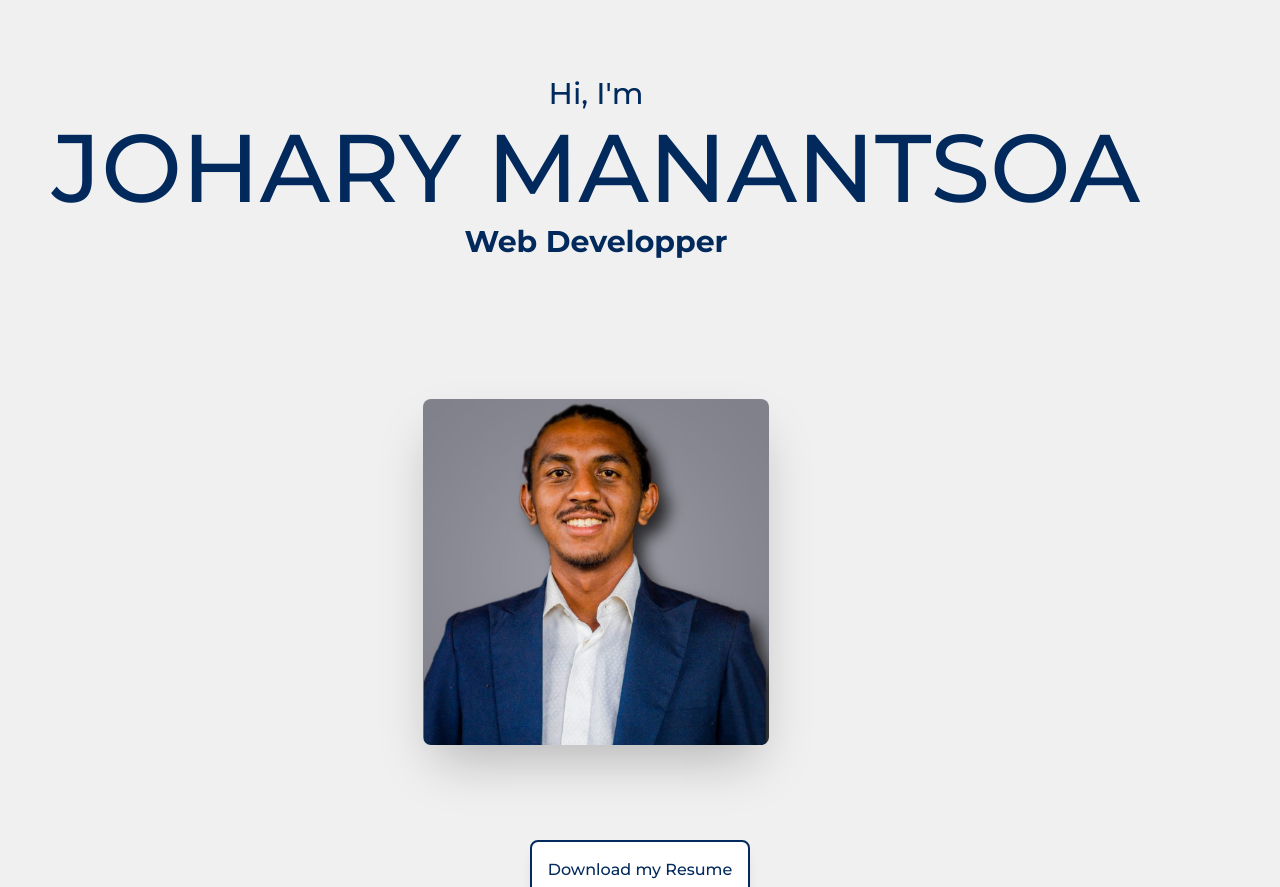
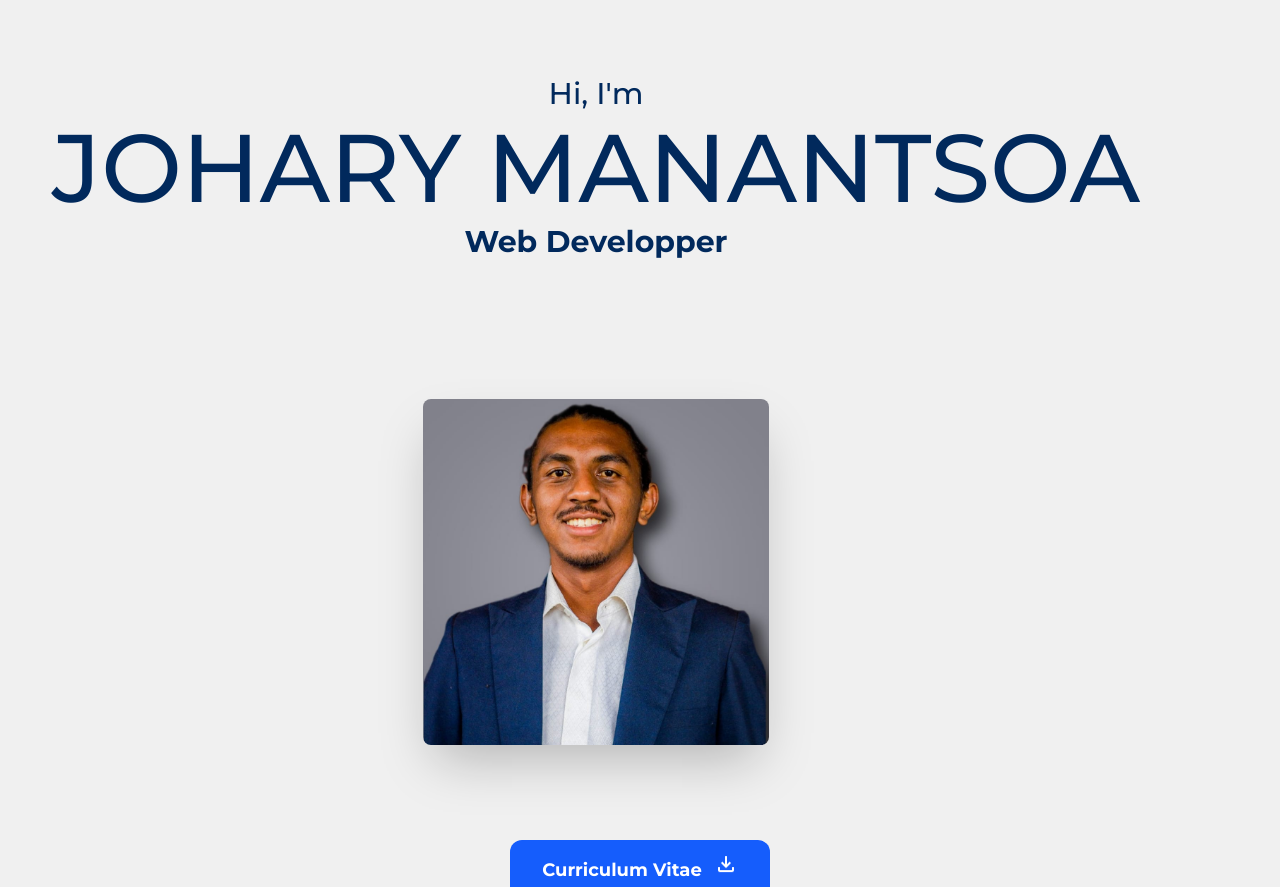
Before and after one commit to joharymanantsoa/johary-portfolio, a React (Vite) app: page / in a window 1280 px wide. Shown: the top 887 px of the page. Built offline with nearby package versions, Linux system fonts and the light colour scheme.

Commit message:
feat: update react-icons to version 5.6.0 and refactor CV download functionality

```diff
--- a/package.json
+++ b/package.json
@@ -17,7 +17,7 @@
     "pnpm": "^10.12.4",
     "react": "^19.1.0",
     "react-dom": "^19.1.0",
-    "react-icons": "^5.5.0",
+    "react-icons": "^5.6.0",
     "swiper": "^11.2.10",
     "tailwindcss": "^4.1.10"
   },
--- /dev/null
+++ b/src/components/BoutonCV/DownloadCV.jsx
@@ -0,0 +1,20 @@
+import johary from '../../../src/CV_johary.pdf'
+import { MdOutlineFileDownload } from 'react-icons/md'
+
+function DownloadCV() {
+    return (
+        <div>
+            <a
+                href={johary}
+                download="CV_johary.pdf"
+                className="inline-flex items-center gap-3 px-8 py-4 text-lg font-bold text-white bg-blue-600 rounded-xl shadow-[0_10px_0_0_#1e3a8a] hover:shadow-[0_4px_0_0_#1e3a8a] hover:translate-y-1 transition-all duration-150"
+            >
+                <span>Curriculum Vitae</span>
+                <span className="text-2xl animate-bounce"><MdOutlineFileDownload /></span>
+
+            </a>
+        </div>
+    )
+}
+
+export default DownloadCV
--- a/src/components/Information/Information.jsx
+++ b/src/components/Information/Information.jsx
@@ -1,9 +1,9 @@
 import './Information.css'
 import profil from '../../assets/johary_fond_gris.jpeg'
-import johary from '../../../src/CV_johary.pdf'
+import DownloadCV from '../BoutonCV/DownloadCV'
 
 function Information() {
-    return(
+    return (
         <>
             <div className="hero flex flex-wrap justify-between items-center min-h-screen" id='home'>
                 <div className="flex flex-col justify-center">
@@ -17,10 +17,7 @@ function Information() {
                 </div>
             </div>
             <div className=" bottom-8 right-16 flex flex-col items-center">
-                <a href={johary} download="CV_johary.pdf" className=" flex flex-col items-center text-base border-2 border-blue p-4 rounded-lg shadow-lg bg-white hover:bg-blue-400 hover:text-red-300 transition-colors duration-300 animate-pulse">
-                    Download my Resume
-                    <span className="text-3xl mt-1 animate-bounce">&#8595;</span>
-                </a>
+               <DownloadCV/>
             </div>
         </>
     )
```
Also changed, not shown: 1 other file (tests, documents, lock files or other folders).
